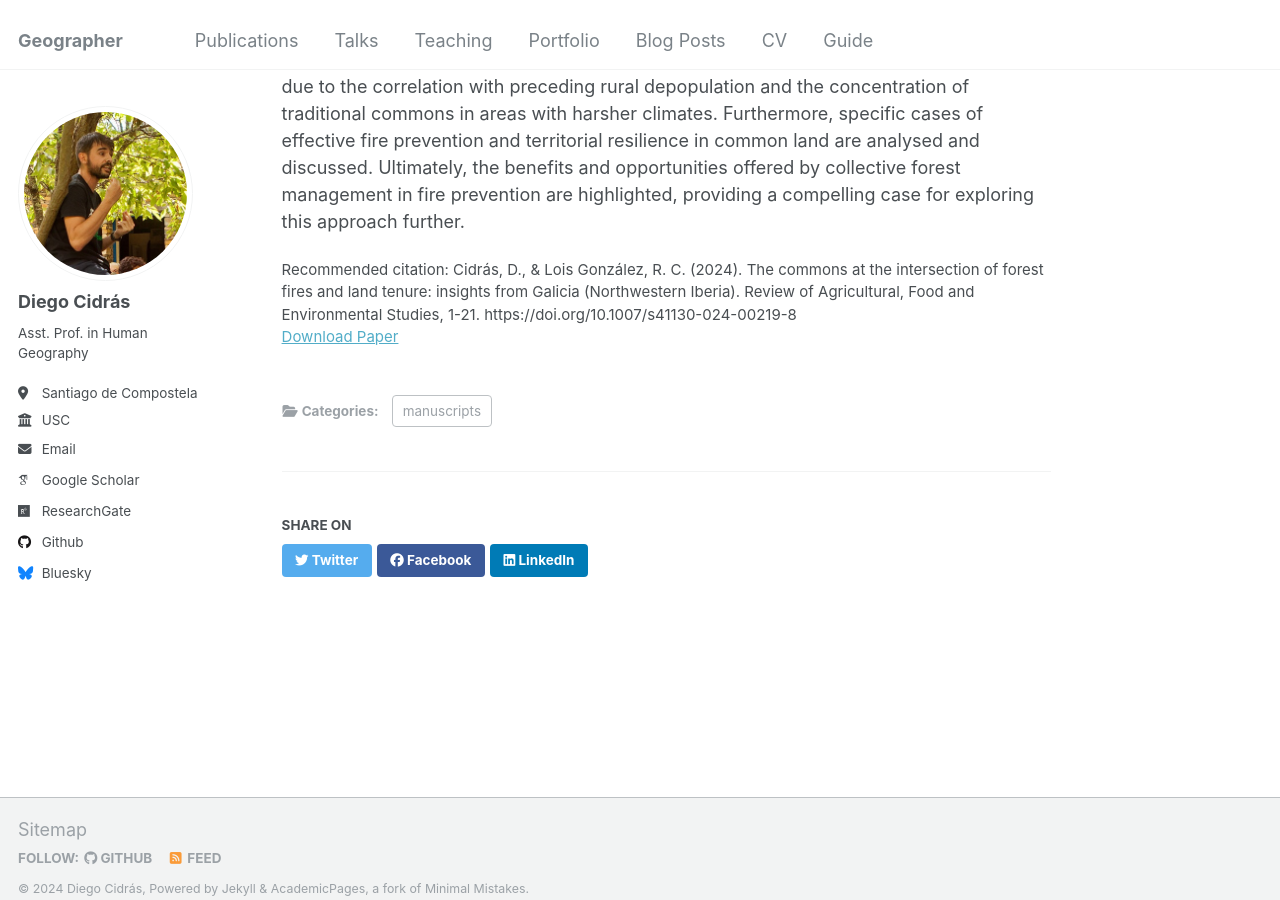
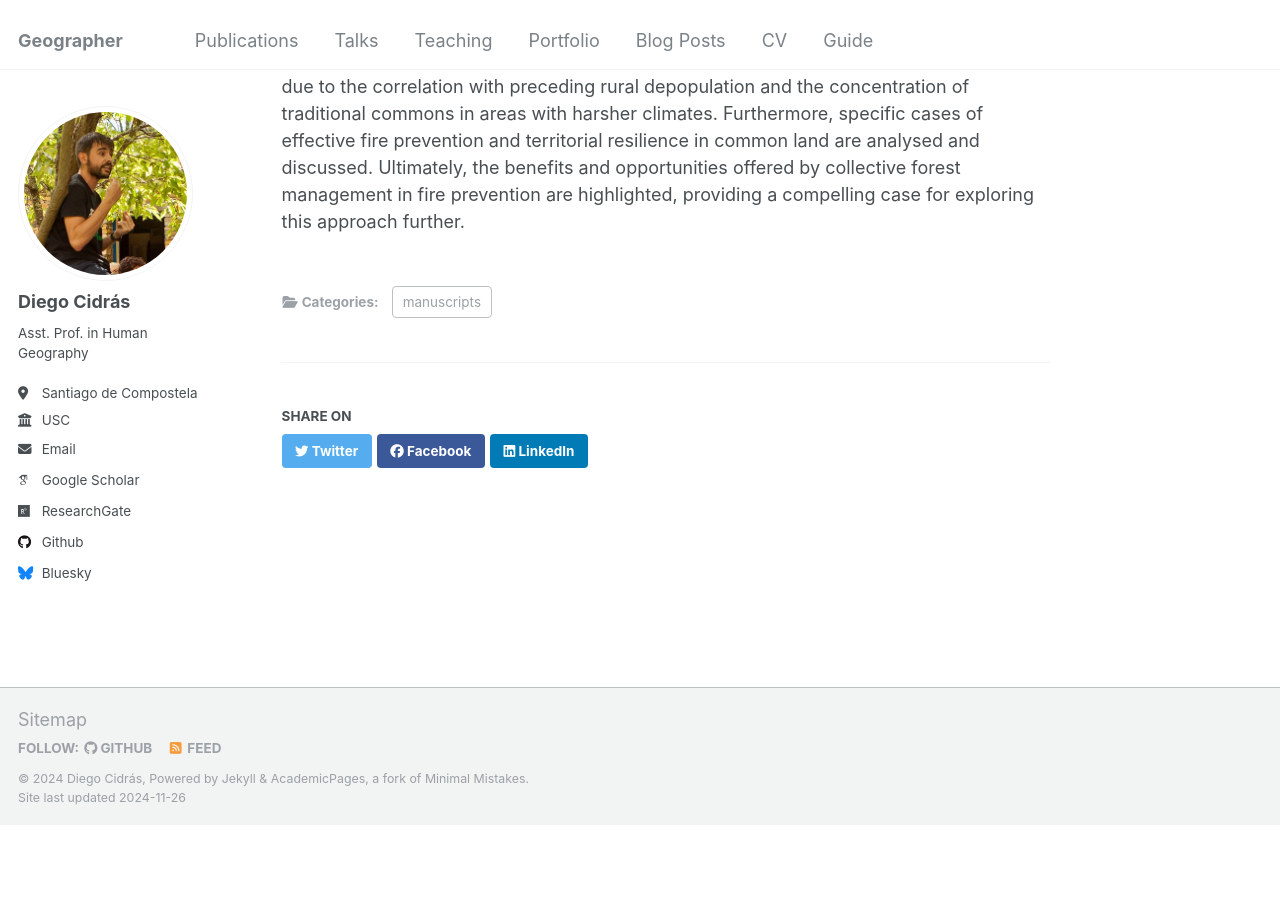
Before and after one commit to diegocidras/diegocidras.github.io, a Jekyll site: the page built from _publications/2024-05-09-commons-intersection-forest-fires-land-tenure.md, in a window 1280 px wide and 900 px high, scrolled down 577 px. Built offline with Jekyll 4.4.1, drawn with Linux system fonts in a browser that asks for light colours; some web fonts are replaced; after the commit the page ends 1402 px from its top, so only the background shows below that.

Commit message:
Update 2024-05-09-commons-intersection-forest-fires-land-tenure.md

```diff
--- a/_publications/2024-05-09-commons-intersection-forest-fires-land-tenure.md
+++ b/_publications/2024-05-09-commons-intersection-forest-fires-land-tenure.md
@@ -7,7 +7,7 @@ excerpt: ''
 date: 2024-05-09
 venue: 'Review of Agricultural, Food and Environmental Studies'
 paperurl: 'https://link.springer.com/article/10.1007/s41130-024-00219-8'
-citation: 'Cidrás, D., & Lois González, R. C. (2024). The commons at the intersection of forest fires and land tenure: insights from Galicia (Northwestern Iberia). Review of Agricultural, Food and Environmental Studies, 1-21. https://doi.org/10.1007/s41130-024-00219-8'
+citation:
 ---
 
 ## Abstract
```
